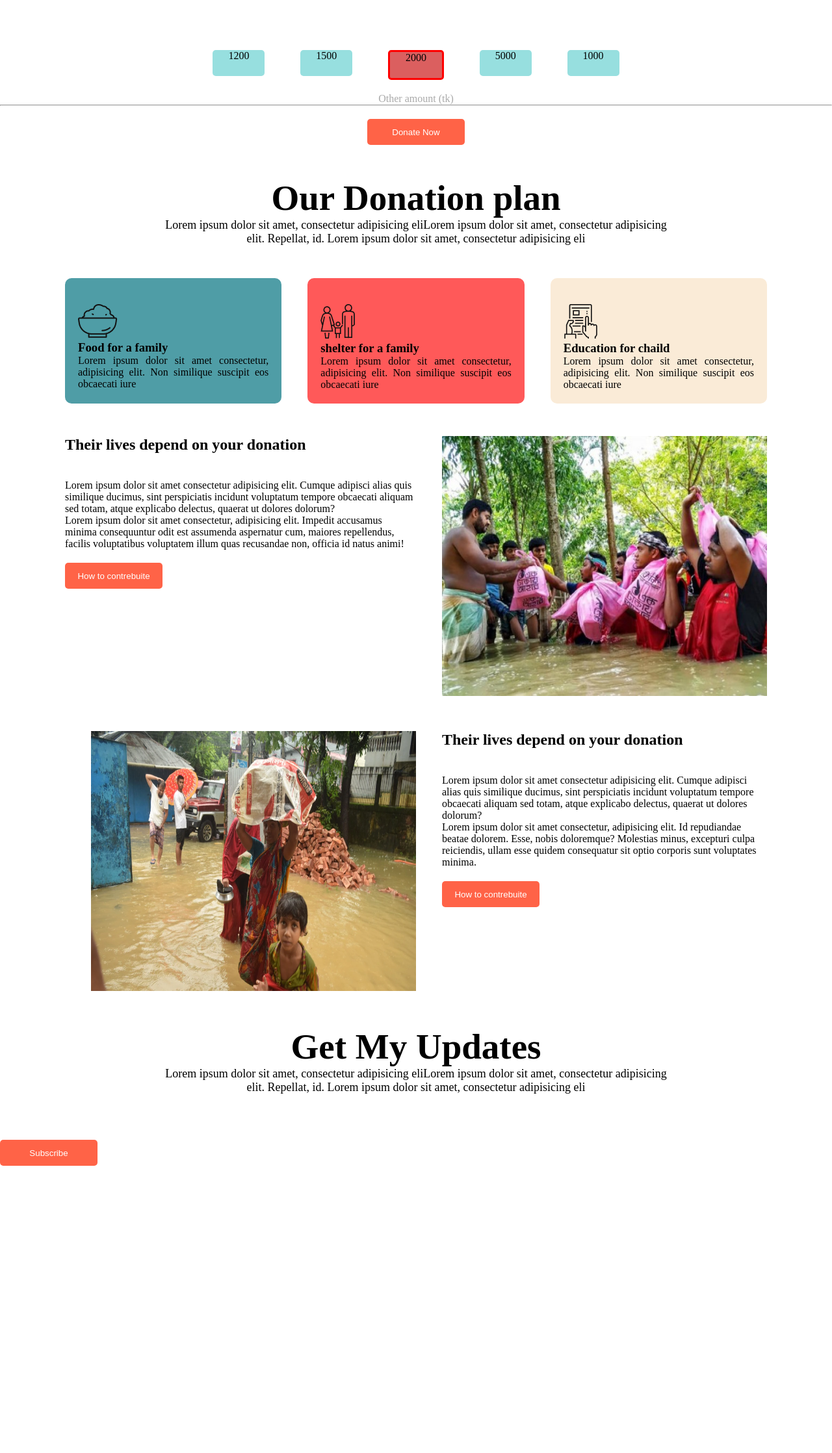
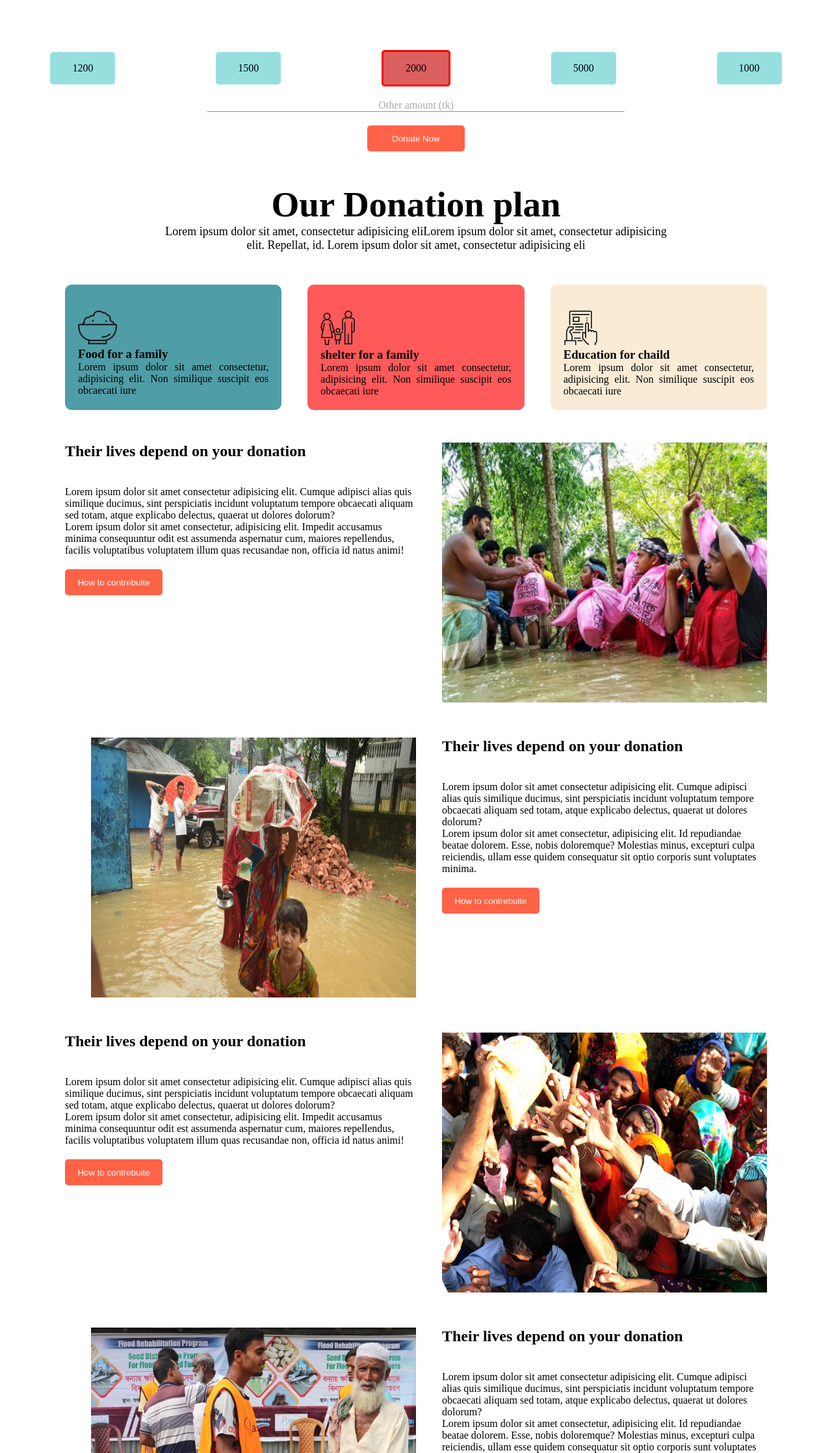
Before and after one commit to hashebur/Donation-refo, a plain HTML site: page index.html in a window 1280 px wide. Shown: the part 564-2800 px from the top of the page at 65% size. Before the commit the page ends 2358 px from the top, so only its background shows below. Drawn offline with Linux system fonts and the light colour scheme; files whose address does not match are found by name.

Commit message:
last commit

```diff
--- a/index.html
+++ b/index.html
@@ -31,17 +31,26 @@
                     adipisicing eli</p>
             </div>
 
+
+
+
         </section class="box-caption">
         <div class="box">
-            <p class="box-model">1200</p>
-            <p class="box-model">1500</p>
-            <p class="box-modele">2000</p>
-            <p class="box-model">5000</p>
-            <p class="box-model">1000</p>
+            <div class="box-model">1200</div>
+            <div class="box-model">1500</div>
+            <div class="box-modele">2000</div>
+            <div class="box-model">5000</div>
+            <div class="box-model">1000</div>
         </div>
+
+
+
+
+
+
         <div class="center">
             <div>Other amount (tk) </div>
-            <hr>
+            <hr class="hr">
             <div>
                 <input class="button" type="button" value="Donate Now">
             </div>
@@ -105,15 +114,9 @@
                         quas recusandae non, officia id natus animi!</p>
                     <input class="button" type="button" value="How to contrebuite">
                 </div>
-                <div><img src="images/donation11.jpg" alt="" height="400" width="500"></div>
-
-
+                <div><img src="images/donation11.jpg" alt="" height="400" width="500">
+                </div>
             </div>
-
-
-
-
-
         </section>
         <section>
             <div class="box-2">
@@ -142,6 +145,90 @@
 
         </section>
         <section>
+            <div class="box-2">
+                <div>
+
+                    <h2 class="salter">Their lives depend on your donation</h2>
+                    <p>Lorem ipsum
+                        dolor sit amet consectetur adipisicing elit. Cumque adipisci alias quis similique
+                        ducimus, sint perspiciatis incidunt voluptatum tempore obcaecati aliquam sed totam, atque
+                        explicabo delectus, quaerat ut dolores dolorum?</p>
+                    <p>Lorem ipsum dolor
+                        sit amet consectetur, adipisicing elit. Impedit accusamus minima consequuntur
+                        odit est assumenda aspernatur cum, maiores repellendus, facilis voluptatibus voluptatem illum
+                        quas recusandae non, officia id natus animi!</p>
+                    <input class="button" type="button" value="How to contrebuite">
+                </div>
+                <div><img src="images/donation0.jpg" alt="" height="400" width="500">
+                </div>
+            </div>
+        </section>
+        <section>
+            <div class="box-2">
+                <div>
+                </div>
+                <div>
+                    <img src="images/donation10.jpg" alt="" height="400" width="500">
+                </div>
+                <div>
+                    <h2 class="salter">Their lives depend on your donation</h2>
+                    <p>Lorem ipsum dolor sit amet
+                        consectetur adipisicing elit. Cumque adipisci alias quis similique
+                        ducimus, sint perspiciatis incidunt voluptatum tempore obcaecati aliquam sed totam, atque
+                        explicabo delectus, quaerat ut dolores dolorum?</p>
+                    <p>Lorem ipsum dolor sit amet
+                        consectetur, adipisicing elit. Id repudiandae beatae dolorem. Esse,
+                        nobis doloremque? Molestias minus, excepturi culpa reiciendis, ullam esse quidem consequatur sit
+                        optio corporis sunt voluptates minima.</p>
+                    <input class="button" type="button" value="How to contrebuite">
+
+
+                </div>
+
+
+        </section>
+        <section>
+            <div class="box-2">
+                <div>
+
+                    <h2 class="salter">Their lives depend on your donation</h2>
+                    <p>Lorem ipsum
+                        dolor sit amet consectetur adipisicing elit. Cumque adipisci alias quis similique
+                        ducimus, sint perspiciatis incidunt voluptatum tempore obcaecati aliquam sed totam, atque
+                        explicabo delectus, quaerat ut dolores dolorum?</p>
+                    <p>Lorem ipsum dolor
+                        sit amet consectetur, adipisicing elit. Impedit accusamus minima consequuntur
+                        odit est assumenda aspernatur cum, maiores repellendus, facilis voluptatibus voluptatem illum
+                        quas recusandae non, officia id natus animi!</p>
+                    <input class="button" type="button" value="How to contrebuite">
+                </div>
+                <div><img src="images/donation3.jpg" height=" 400" width="500">
+                </div>
+            </div>
+        </section>
+        <section>
+            <div class="box-2">
+                <div>
+                </div>
+                <div><img src="images/donation13.jpg" height="400" width="500"></div>
+                <div>
+                    <h2 class="salter">Their lives depend on your donation</h2>
+                    <p>Lorem ipsum dolor sit amet
+                        consectetur adipisicing elit. Cumque adipisci alias quis similique
+                        ducimus, sint perspiciatis incidunt voluptatum tempore obcaecati aliquam sed totam, atque
+                        explicabo delectus, quaerat ut dolores dolorum?</p>
+                    <p>Lorem ipsum dolor sit amet
+                        consectetur, adipisicing elit. Id repudiandae beatae dolorem. Esse,
+                        nobis doloremque? Molestias minus, excepturi culpa reiciendis, ullam esse quidem consequatur sit
+                        optio corporis sunt voluptates minima.</p>
+                    <input class="button" type="button" value="How to contrebuite">
+
+
+                </div>
+
+
+        </section>
+        <section>
             <div class="donation-head">
                 <h1 class="head">Get My Updates</h1>
                 <p class="text-discription">Lorem ipsum dolor sit amet, consectetur adipisicing
@@ -151,12 +238,28 @@
             </div>
         </section>
         <section>
-            <div>
-                <input class="button" type="button" value="Subscribe">
+            <div class="div">
+                <div>
+                    <input type="text" class="email" name="" id="" placeholder="Email">
+                </div>
+                <div> <input class="button" type="button" value=" subscription"> </div>
+
             </div>
         </section>
     </main>
+
+
+
     <footer>
+
+        <div class="footer">
+            <small>
+                <p>mdhasheburrahmah@gmail.com || 01777441366</p>
+                <P>copyright@2025//BD</P>
+            </small>
+            <h3 class="right">Devloper:MD:HASHEBUR RAHMAN</h3>
+
+        </div>
 
 
     </footer>
--- a/style.css
+++ b/style.css
@@ -4,18 +4,17 @@
 
 .text-discription {
     font-size: 18px;
-    /* margin-top: 20px; */
-    /* padding: 50px; */
+
     padding-left: 200px;
     padding-right: 200px;
 
 }
 
 .contain {
-    background-image: url(images/donation1.jpg);
+    background-image: url(images/donation13.jpg)
     background-repeat: no-repeat;
     background-size: cover;
-    /* background-position: 100%; */
+
 }
 
 .header {
@@ -61,16 +60,20 @@
     display: flex;
     /* padding: 200px; */
     justify-content: space-around;
-
-    padding-left: 300px;
+    align-items: center;
+    /* padding-left: 300px;
     padding-right: 300px;
+} */
+    padding-top: ;
 }
 
 .box-model {
     background-color: rgb(151, 223, 223);
-    height: 40px;
-    width: 80px;
-    text-align: center;
+    align-items: center;
+    justify-content: center;
+    display: flex;
+    height: 50px;
+    width: 100px;
     border-radius: 5px;
     /* padding: 10px; */
 
@@ -78,11 +81,12 @@
 
 .box-modele {
     background-color: #db5f5f;
-    height: 40px;
-    width: 80px;
-    text-align: center;
+    align-items: center;
+    justify-content: center;
+    display: flex;
+    height: 50px;
+    width: 100px;
     border-radius: 5px;
-    /* border-color: red; */
     border: 3px solid red;
 
 
@@ -135,3 +139,47 @@
     margin-bottom: 40px;
 
 }
+
+.box-1 {
+    align-items: center;
+    justify-content: center;
+    display: flex;
+    height: 50px;
+    width: 100px;
+    background: red;
+}
+
+.hr {
+    width: 50%;
+    margin: auto;
+}
+
+.div {
+    display: flex;
+    background: mistyrose;
+    justify-content: center;
+    align-items: center;
+    /* margin-bottom: 50px; */
+
+    padding: 50px;
+    border-radius: 20px;
+    margin-left: 200px;
+    margin-right: 200px;
+}
+
+.email {
+    color: #FFF4D6;
+    height: 30px;
+    width: 250px;
+    margin-top: 20px;
+}
+
+.footer {
+    text-align: center;
+    font-size: 20px;
+
+}
+
+.right {
+    text-align: right;
+}
```
